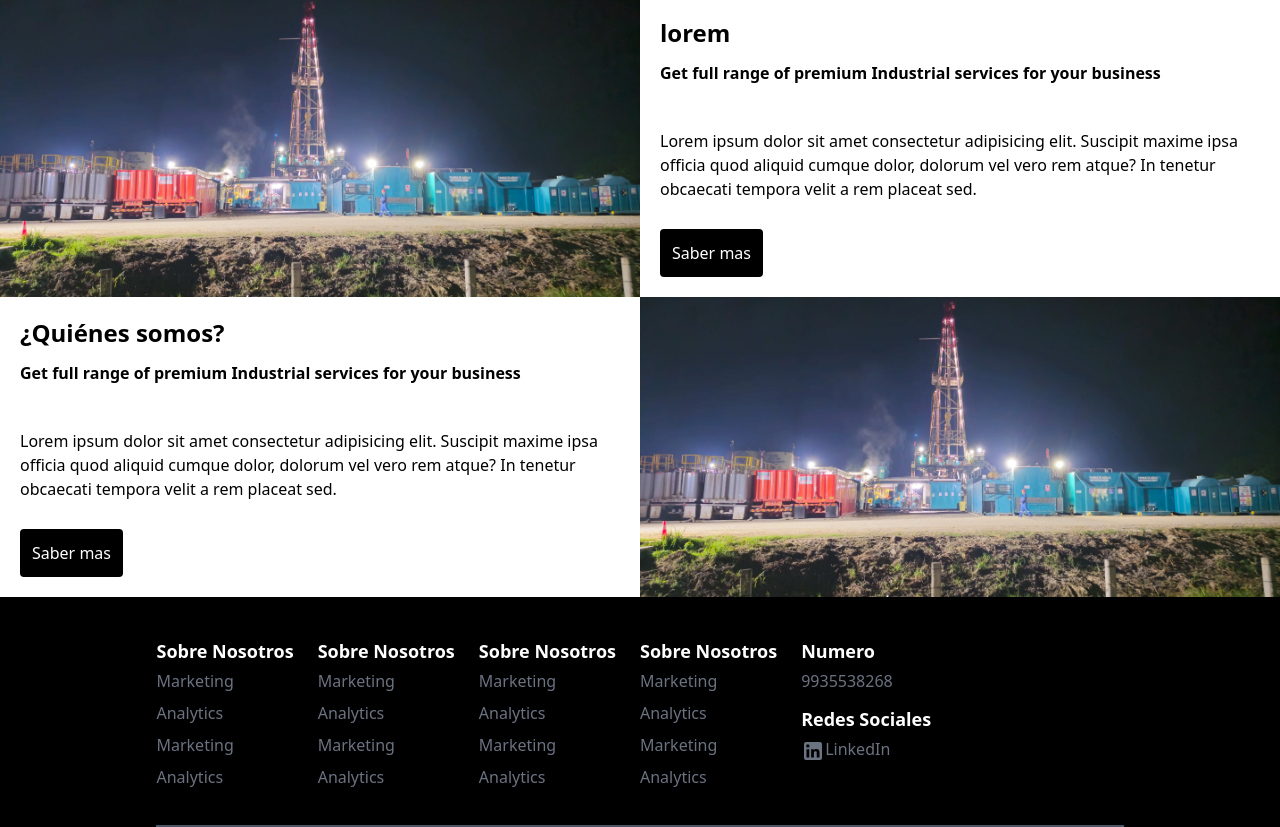
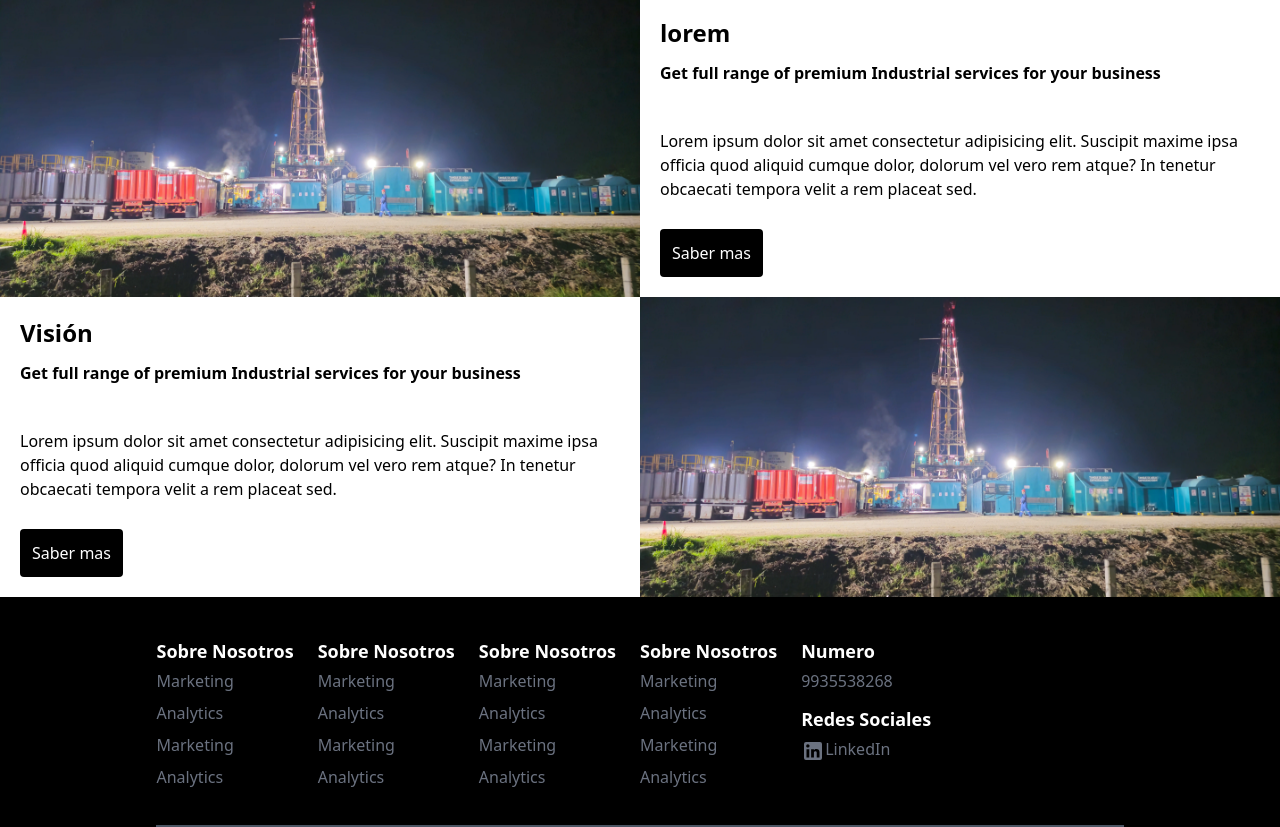
Before and after one commit to DanielRomanVillegas/aztecatrol, a React (Vite) app: page /about-us in a window 1280 px wide. Shown: the part 823-1650 px from the top of the page. Built offline with nearby package versions, Linux system fonts and the light colour scheme.

Commit message:
Mision-Vision

```diff
--- a/src/views/AboutUs.tsx
+++ b/src/views/AboutUs.tsx
@@ -12,14 +12,14 @@ export const AboutUs = () => {
         </p>
       </SectionAboutUs>
       {/* //*Seccion Nuestros servicios */}
-      <SectionAboutUs id="about" letf>
+      <SectionAboutUs id="Misión" letf>
         <p>
           Lorem ipsum dolor sit amet consectetur adipisicing elit. Suscipit
           maxime ipsa officia quod aliquid cumque dolor, dolorum vel vero rem
           atque? In tenetur obcaecati tempora velit a rem placeat sed.
         </p>
       </SectionAboutUs>
-      <SectionAboutUs title="¿Quiénes somos?">
+      <SectionAboutUs title="Visión">
         <p>
           Lorem ipsum dolor sit amet consectetur adipisicing elit. Suscipit
           maxime ipsa officia quod aliquid cumque dolor, dolorum vel vero rem
```
